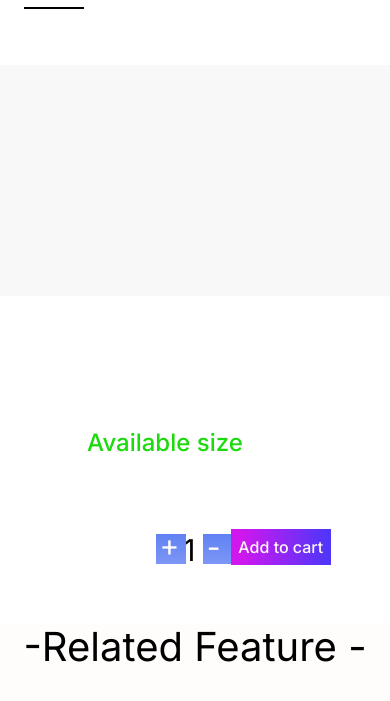
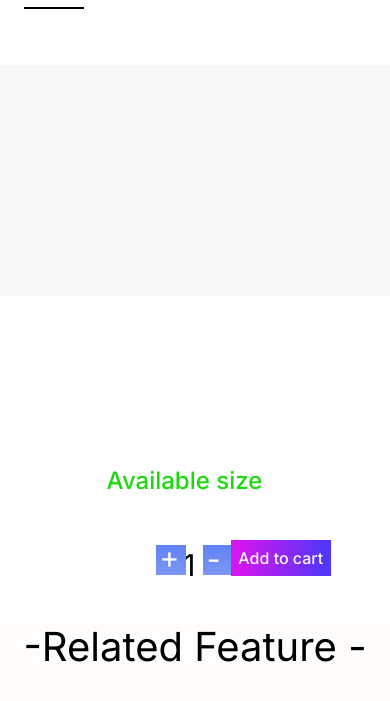
Before and after one commit to optimus239/BC32E_LeNguyenTheKhoa_PhanThanhNhan_Capstone_API, a plain HTML site: page detail.html in a window 390 px wide. Shown: the part 93-794 px from the top of the page. Drawn offline with nearby package versions, Linux system fonts and the light colour scheme; no server answers.

Commit message:
Fix Responsive detail

```diff
--- a/scss/pages/detail/detail.scss
+++ b/scss/pages/detail/detail.scss
@@ -198,12 +198,14 @@
           }
           @media only screen and (max-width: 767.98px) {
             top: 311px;
-            left: 53%;
+            left: 62%;
             transform: translateX(-50%);
+            width: 450px;
           }
           @media only screen and (max-width: 575.98px) {
-            left: 61%;
+            left: 65%;
             top: 299px;
+            width: 300px;
           }
         }
         .detail-content {
@@ -228,12 +230,18 @@
             transform: translateX(-50%);
             left: 50%;
             width: 550px;
-            top: 343px;
+            top: 354px;
           }
           @media only screen and (max-width: 575.98px) {
-            left: 50%;
-            top: 332px;
+            left: 51%;
+            top: 367px;
             width: 446px;
+          }
+          @media only screen and (max-width: 420px) {
+            left: 53%;
+            top: 339px;
+            width: 400px;
+            @include text($text-s, $text-regular, $text-c2-dark, $lh-base);
           }
         }
         .detail-available {
@@ -257,12 +265,16 @@
           @media only screen and (max-width: 767.98px) {
             transform: translateX(-50%);
             left: 70%;
-            top: 421px;
+            top: 439px;
           }
           @media only screen and (max-width: 575.98px) {
             transform: translateX(-50%);
             left: 80%;
-            top: 421px;
+            top: 459px;
+          }
+          @media only screen and (max-width: 420px) {
+            left: 85%;
+            top: 459px;
           }
         }
         .detail-size {
@@ -284,10 +296,13 @@
             transform: translateX(-50%);
             left: 33%;
             width: 550px;
-            top: 453px;
+            top: 490px;
           }
           @media only screen and (max-width: 575.98px) {
             left: 29%;
+          }
+          @media only screen and (max-width: 420px) {
+            left: 20%;
           }
 
           .bg-size {
@@ -392,9 +407,15 @@
           }
           @media only screen and (max-width: 767.98px) {
             // transform: translateX(-50%);
-            left: 43%;
+            left: 26%;
             width: 550px;
-            top: 490px;
+            top: 535px;
+          }
+          @media only screen and (max-width: 575.98px) {
+            left: 22%;
+          }
+          @media only screen and (max-width: 420px) {
+            left: 17%;
           }
         }
         .detail-num {
@@ -415,7 +436,7 @@
             @media only screen and (max-width: 767.98px) {
               // transform: translateX(-50%);
               left: 47%;
-              top: 525px;
+              top: 540px;
             }
           }
           .detail-plus {
@@ -435,7 +456,13 @@
                 // transform: translateX(-50%);
                 left: 40%;
                 width: 30px;
-                top: 527px;
+                top: 543px;
+              }
+              @media only screen and (max-width: 767.98px) {
+                // transform: translateX(-50%);
+                left: 40%;
+                width: 30px;
+                top: 538px;
               }
             }
             span {
@@ -456,7 +483,13 @@
                 // transform: translateX(-50%);
                 left: 40%;
                 transform: translateX(18%);
-                top: 520px;
+                top: 536px;
+              }
+              @media only screen and (max-width: 575.98px) {
+                // transform: translateX(-50%);
+                left: 40%;
+                transform: translateX(18%);
+                top: 532px;
               }
             }
           }
@@ -477,7 +510,13 @@
                 // transform: translateX(-50%);
                 left: 52%;
                 width: 30px;
-                top: 527px;
+                top: 543px;
+              }
+              @media only screen and (max-width: 575.98px) {
+                // transform: translateX(-50%);
+                left: 52%;
+                width: 30px;
+                top: 538px;
               }
             }
             span {
@@ -498,7 +537,13 @@
               @media only screen and (max-width: 767.98px) {
                 // transform: translateX(-50%);
                 left: 53%;
-                top: 522px;
+                top: 537px;
+              }
+              @media only screen and (max-width: 575.98px) {
+                // transform: translateX(-50%);
+                left: 53%;
+                width: 30px;
+                top: 534px;
               }
             }
           }
@@ -522,13 +567,14 @@
             left: 434px;
           }
           @media only screen and (max-width: 767.98px) {
-            left: 59%;
-            top: 504px;
+            left: 58%;
+            top: 533px;
+            height: 40px;
           }
           @media only screen and (max-width: 575.98px) {
             transform: translateX(-50%);
             left: 72%;
-            top: 522px;
+            top: 533px;
             height: 36px;
           }
           span {
--- a/scss/themes/_variable.scss
+++ b/scss/themes/_variable.scss
@@ -16,6 +16,7 @@ $bg-1-linear: linear-gradient(
 );
 
 //fontsize
+$text-s: 15px;
 $text-base: 16px;
 $text-l: 20px;
 $text-l-btn: 24px;
```
Also changed, not shown: css/detail.css, css/detail.min.css.
